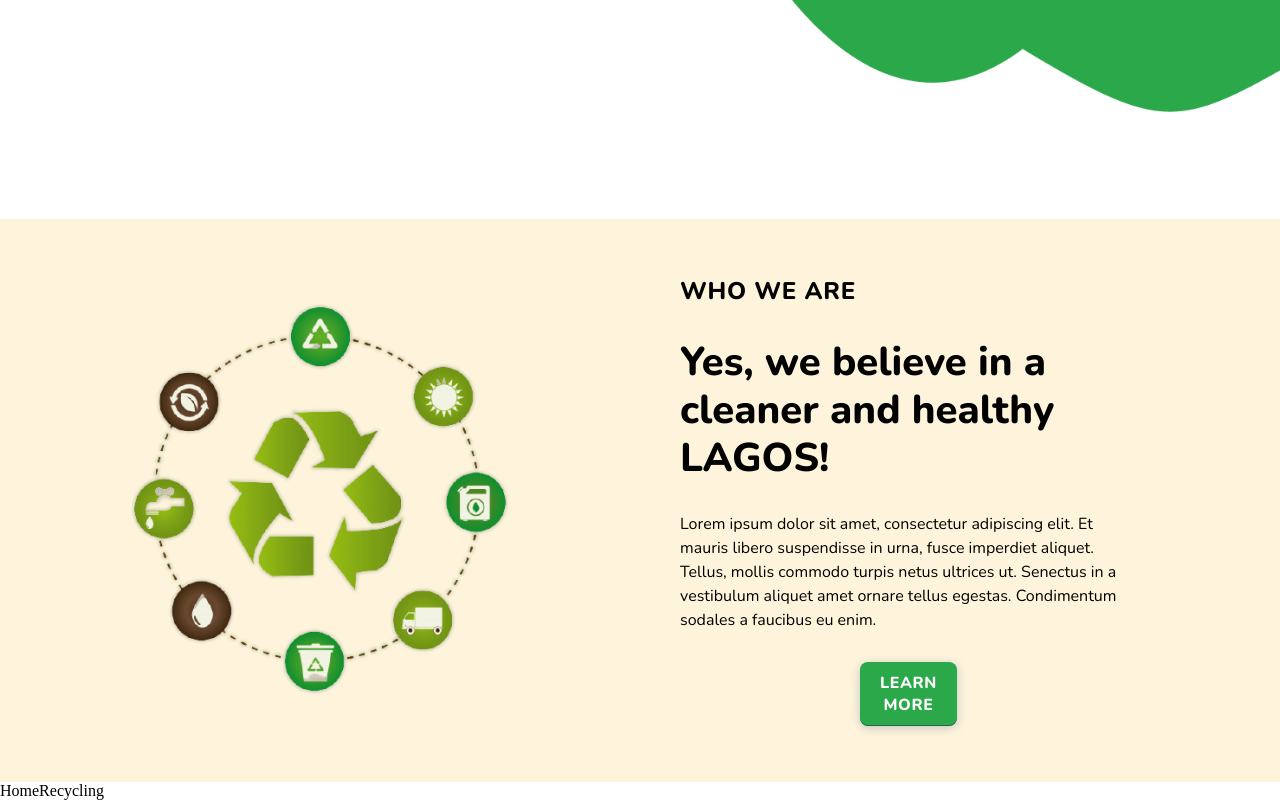
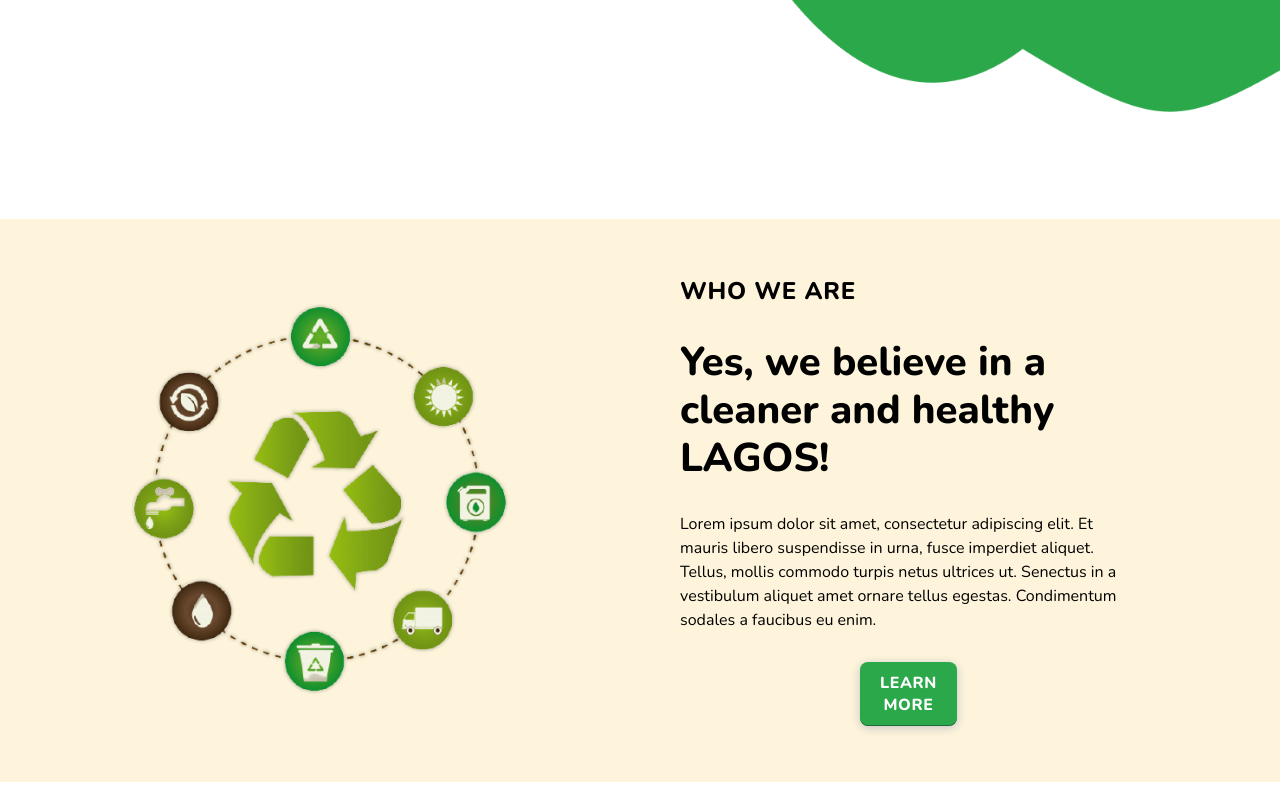
Before and after one commit to Clean-Hub/cleanhub, a React (Create React App) app: page / in a window 1280 px wide. Shown: the part 664-1464 px from the top of the page. Built offline with nearby package versions, Linux system fonts and the light colour scheme.

Commit message:
RecyclingLogo component created

```diff
--- a/src/components/homeRecycling/HomeRecycling.jsx
+++ b/src/components/homeRecycling/HomeRecycling.jsx
@@ -1,7 +1,7 @@
 import './homeRecycling.css'
 
 const HomeRecycling = () => {
-  return <div>HomeRecycling</div>
+  return <div className='homeRecyclingContainer'>{/* <Logo /> */}</div>
 }
 
 export default HomeRecycling
```
Also changed, not shown: src/components/recyclingLogo/RecyclingLogo.jsx (added), src/components/recyclingLogo/recyclingLogo.css (added).
